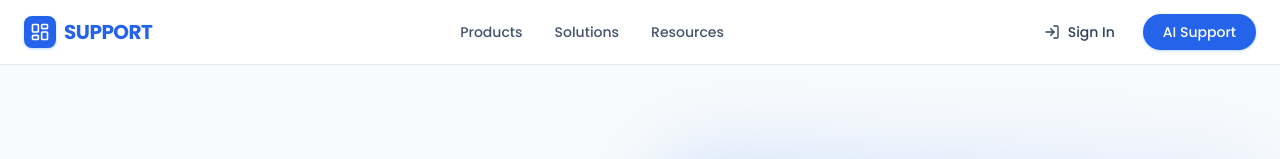
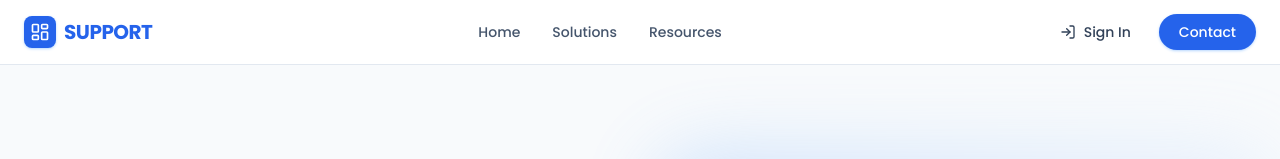
Before and after one commit to pawancreativebuffer/Support, a Next.js app: page / in a window 1280 px wide. Shown: the top 159 px of the page. Built offline with nearby package versions, Linux system fonts and the light colour scheme.

Commit message:
add contact

```diff
--- a/src/app/layout.tsx
+++ b/src/app/layout.tsx
@@ -3,6 +3,7 @@ import { Poppins } from "next/font/google";
 import "./globals.css";
 import { LayoutDashboard, LogIn, Menu } from "lucide-react";
 import ChatWidget from "../components/ChatWidget";
+import Link from "next/link";
 
 const poppins = Poppins({
   weight: ['300', '400', '500', '600', '700', '800'],
@@ -27,18 +28,18 @@ export default function RootLayout({
         <header className="sticky top-0 z-50 w-full bg-white/80 backdrop-blur-md border-b border-slate-200">
           <div className="max-w-7xl mx-auto px-6 h-16 flex items-center justify-between">
             {/* Logo */}
-            <div className="flex items-center gap-2 text-primary-600 font-bold text-xl tracking-tight cursor-pointer uppercase">
+            <Link href="/" className="flex items-center gap-2 text-primary-600 font-bold text-xl tracking-tight cursor-pointer uppercase hover:opacity-90 transition-opacity">
               <div className="w-8 h-8 rounded-lg bg-primary-600 flex items-center justify-center text-white shadow-sm shadow-primary-200">
                 <LayoutDashboard className="w-5 h-5" />
               </div>
               Support
-            </div>
+            </Link>
 
             {/* Desktop Navigation */}
             <nav className="hidden md:flex items-center gap-8 text-sm font-medium text-slate-600">
-              <a href="#" className="hover:text-primary-600 transition-colors cursor-pointer">Products</a>
-              <a href="#" className="hover:text-primary-600 transition-colors cursor-pointer">Solutions</a>
-              <a href="#" className="hover:text-primary-600 transition-colors cursor-pointer">Resources</a>
+              <Link href="/" className="hover:text-primary-600 transition-colors cursor-pointer">Home</Link>
+              <Link href="/#solutions" className="hover:text-primary-600 transition-colors cursor-pointer">Solutions</Link>
+              <Link href="/article/request-a-payment" className="hover:text-primary-600 transition-colors cursor-pointer">Resources</Link>
             </nav>
 
             {/* Actions */}
@@ -47,9 +48,9 @@ export default function RootLayout({
                 <LogIn className="w-4 h-4" />
                 Sign In
               </button>
-              <button className="bg-primary-600 hover:bg-primary-700 text-white text-sm font-medium px-5 py-2 rounded-full transition-all shadow-sm shadow-primary-200 cursor-pointer">
-                AI Support
-              </button>
+              <Link href="/contact" className="bg-primary-600 hover:bg-primary-700 text-white text-sm font-medium px-5 py-2 rounded-full transition-all shadow-sm shadow-primary-200 cursor-pointer">
+                Contact
+              </Link>
               <button className="md:hidden text-slate-600 hover:text-primary-600 transition-colors px-2 cursor-pointer">
                 <Menu className="w-6 h-6" />
               </button>
--- a/src/app/page.tsx
+++ b/src/app/page.tsx
@@ -97,7 +97,7 @@ export default function SupportPage() {
       <div className="relative z-10 max-w-7xl mx-auto px-6 py-20 flex flex-col items-center">
 
         {/* Services Bento Grid */}
-        <div className="w-full max-w-7xl mb-32">
+        <div id="solutions" className="w-full max-w-7xl mb-32 scroll-mt-24">
           <div className="flex flex-col lg:flex-row justify-between items-end mb-12 gap-6">
             <div>
               <div className="inline-flex items-center gap-2 px-3 py-1 rounded-full bg-slate-100 border border-slate-200 text-slate-600 text-xs font-bold uppercase tracking-wider mb-3">
```
